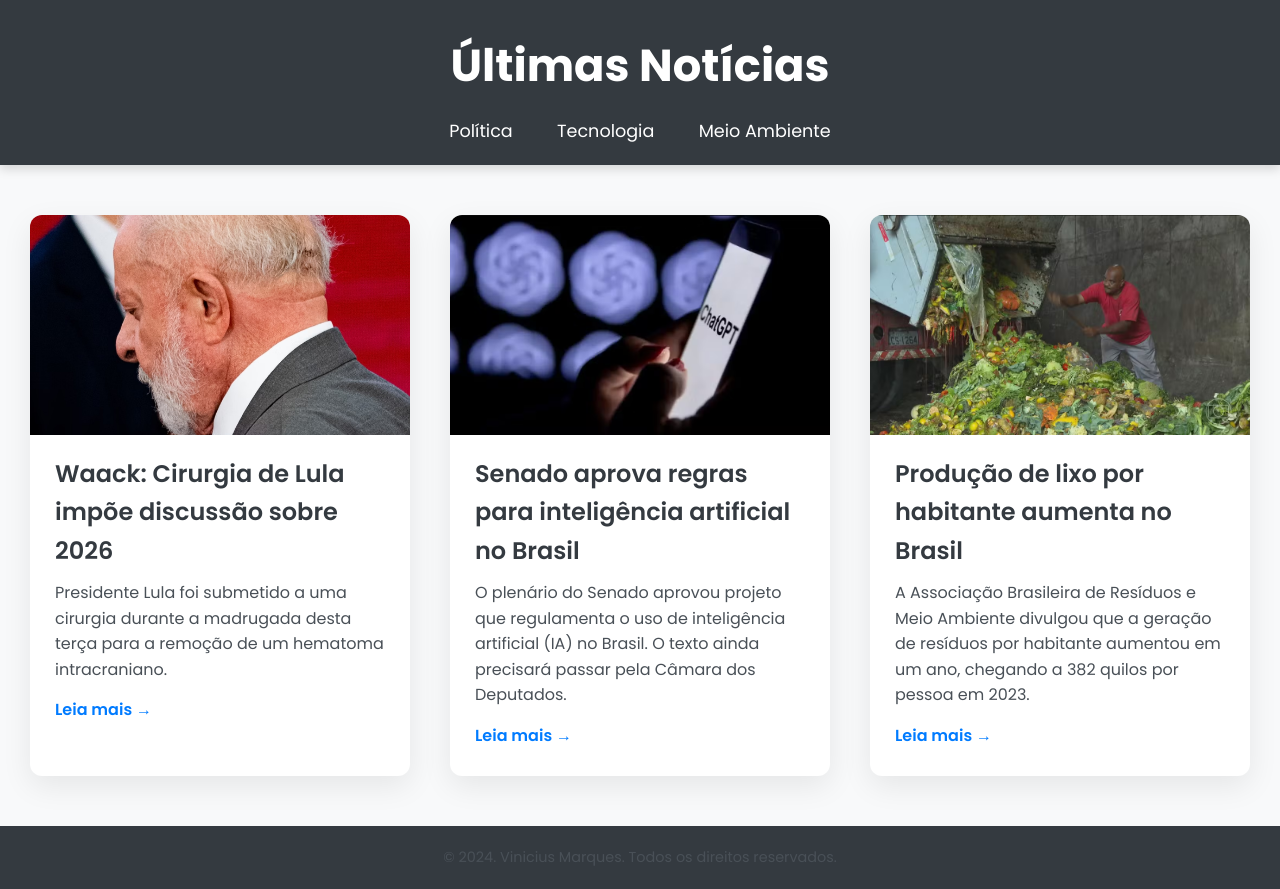
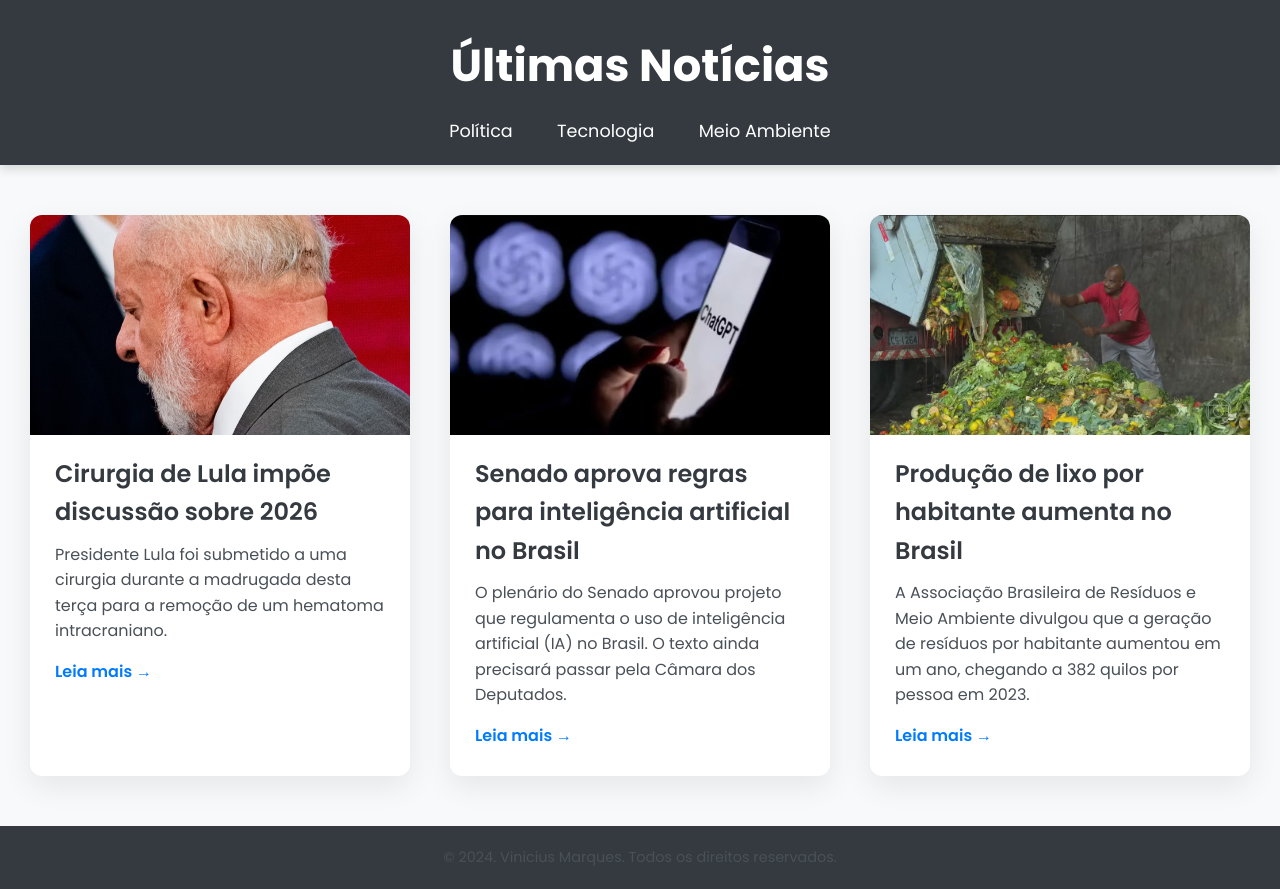
Before and after one commit to Viniciuspm123/Projeto-PaginaDeNoticiasComTagSemantica, a plain HTML site: page index.html in a window 1280 px wide. Drawn offline with Linux system fonts and the light colour scheme.

Commit message:
Update index.html

```diff
--- a/index.html
+++ b/index.html
@@ -28,7 +28,7 @@
         <article id="noticia1" class="news-article">
             <img src="img/Lula.png" alt="Notícia sobre a cirurgia do Presidente Lula" class="article-img">
             <header class="article-header">
-                <h2>Waack: Cirurgia de Lula impõe discussão sobre 2026</h2>
+                <h2>Cirurgia de Lula impõe discussão sobre 2026</h2>
             </header>
             <section class="article-content">
                 <p>Presidente Lula foi submetido a uma cirurgia durante a madrugada desta terça para a remoção de um hematoma intracraniano.</p>
```
